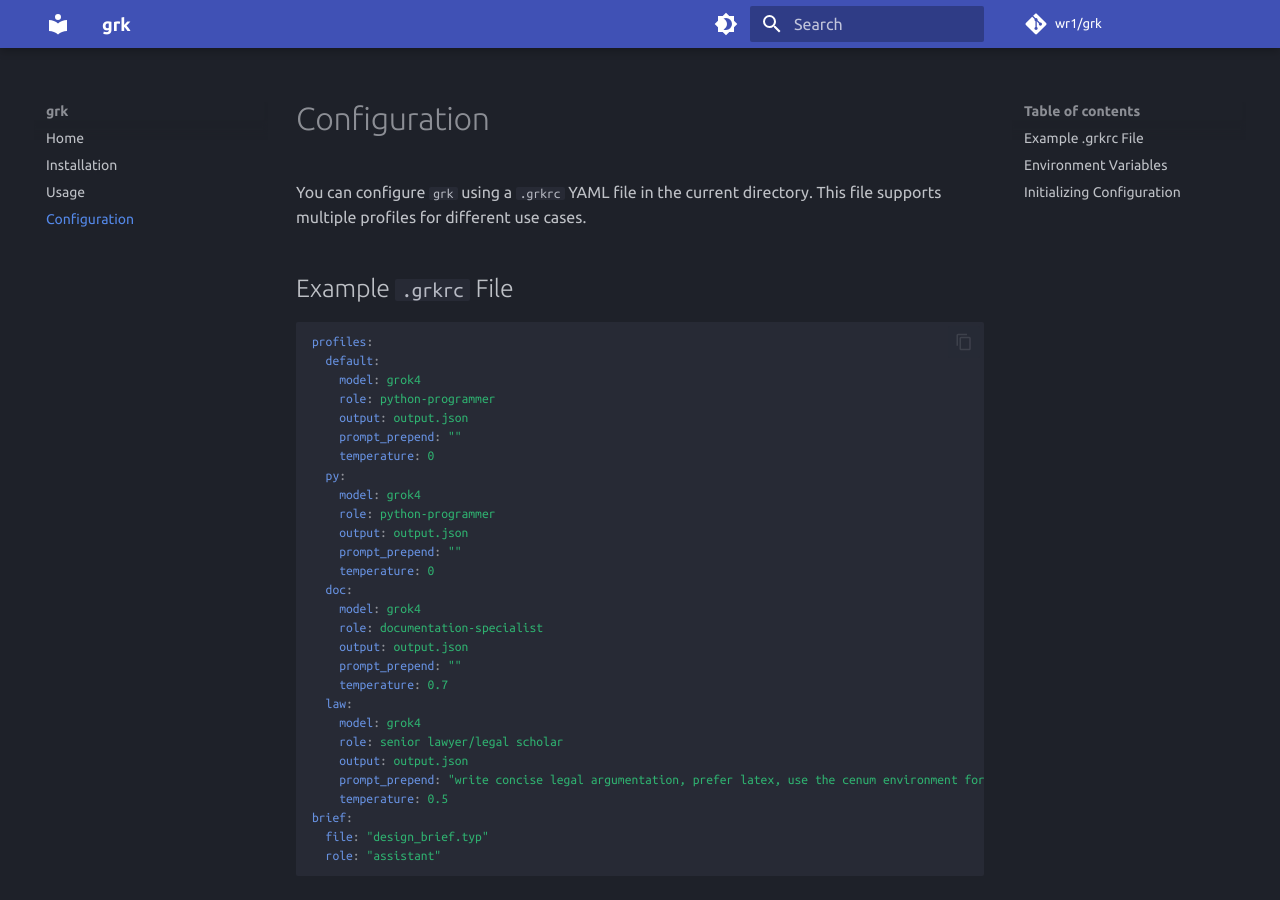
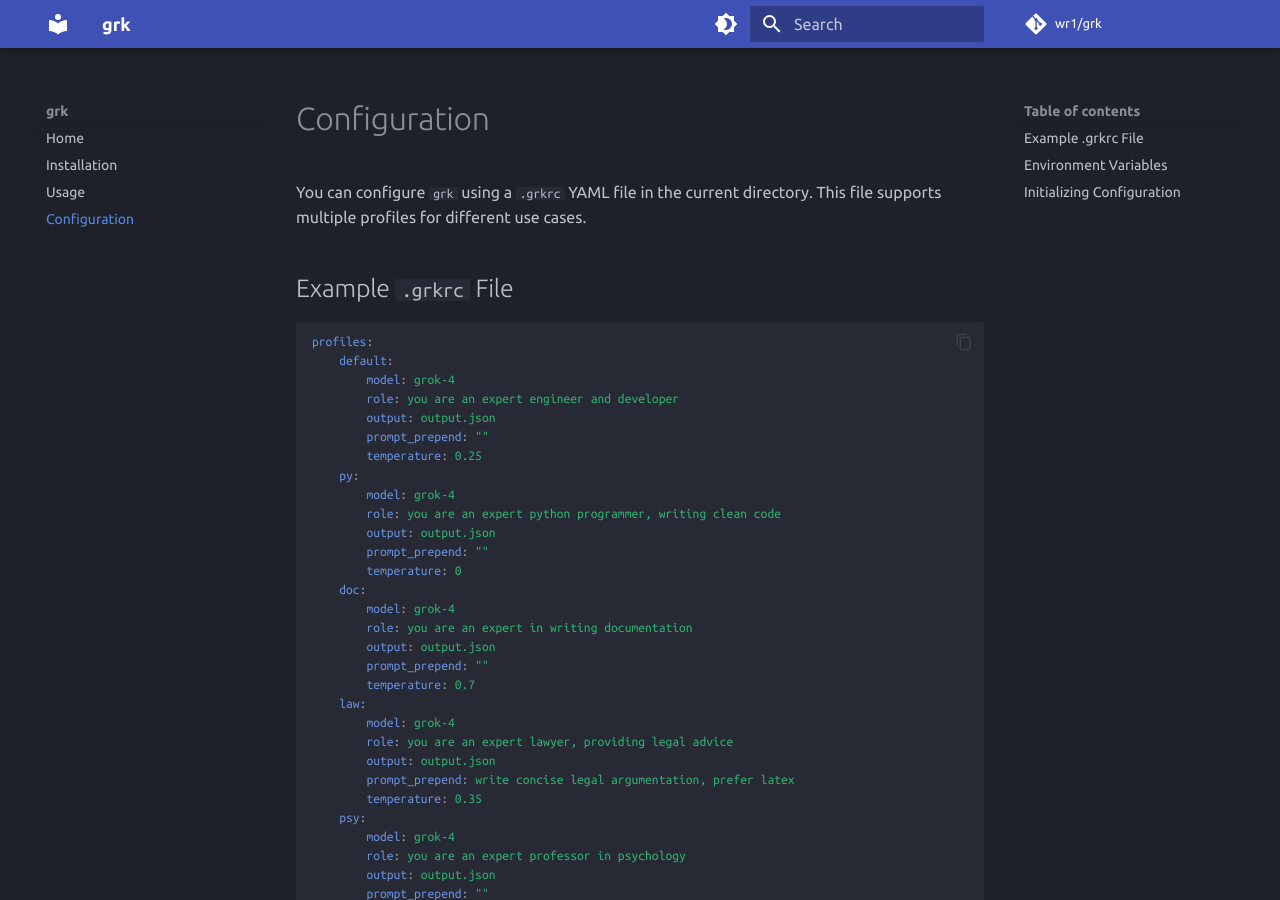
Before and after one commit to wr1/grk, an MkDocs documentation site: the page built from docs/configuration.md, in a window 1280 px wide and 900 px high. Built offline with MkDocs 1.6.1 and Material for MkDocs 9.7.7, drawn with Linux system fonts in a browser that asks for light colours; comment, search, counter and statistics services are not loaded.

Commit message:
Updated configuration example to match default profiles in code

````diff
--- a/docs/configuration.md
+++ b/docs/configuration.md
@@ -6,33 +6,39 @@
 
 ```yaml
 profiles:
-  default:
-    model: grok4
-    role: python-programmer
-    output: output.json
-    prompt_prepend: ""
-    temperature: 0
-  py:
-    model: grok4
-    role: python-programmer
-    output: output.json
-    prompt_prepend: ""
-    temperature: 0
-  doc:
-    model: grok4
-    role: documentation-specialist
-    output: output.json
-    prompt_prepend: ""
-    temperature: 0.7
-  law:
-    model: grok4
-    role: senior lawyer/legal scholar
-    output: output.json
-    prompt_prepend: "write concise legal argumentation, prefer latex, use the cenum environment for continuous numbering throughout the document. "
-    temperature: 0.5
+    default:
+        model: grok-4
+        role: you are an expert engineer and developer
+        output: output.json
+        prompt_prepend: ""
+        temperature: 0.25
+    py:
+        model: grok-4
+        role: you are an expert python programmer, writing clean code
+        output: output.json
+        prompt_prepend: ""
+        temperature: 0
+    doc:
+        model: grok-4
+        role: you are an expert in writing documentation
+        output: output.json
+        prompt_prepend: ""
+        temperature: 0.7
+    law:
+        model: grok-4
+        role: you are an expert lawyer, providing legal advice
+        output: output.json
+        prompt_prepend: write concise legal argumentation, prefer latex
+        temperature: 0.35
+    psy:
+        model: grok-4
+        role: you are an expert professor in psychology
+        output: output.json
+        prompt_prepend: ""
+        temperature: 0.3
 brief:
-  file: "design_brief.typ"
-  role: "assistant"
+    file: "design_brief.typ"
+    role: "assistant"
 ```
 
 ## Environment Variables
````
